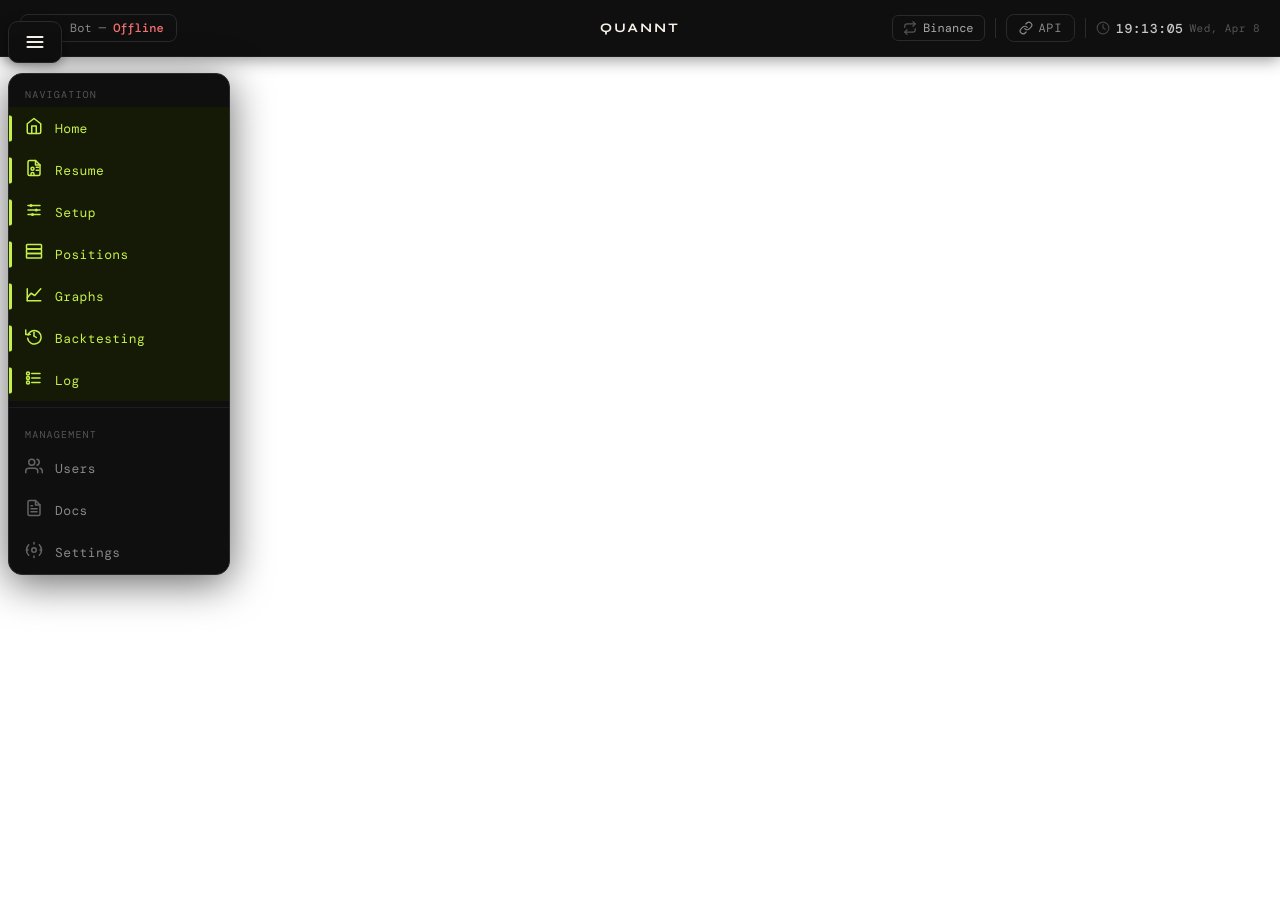
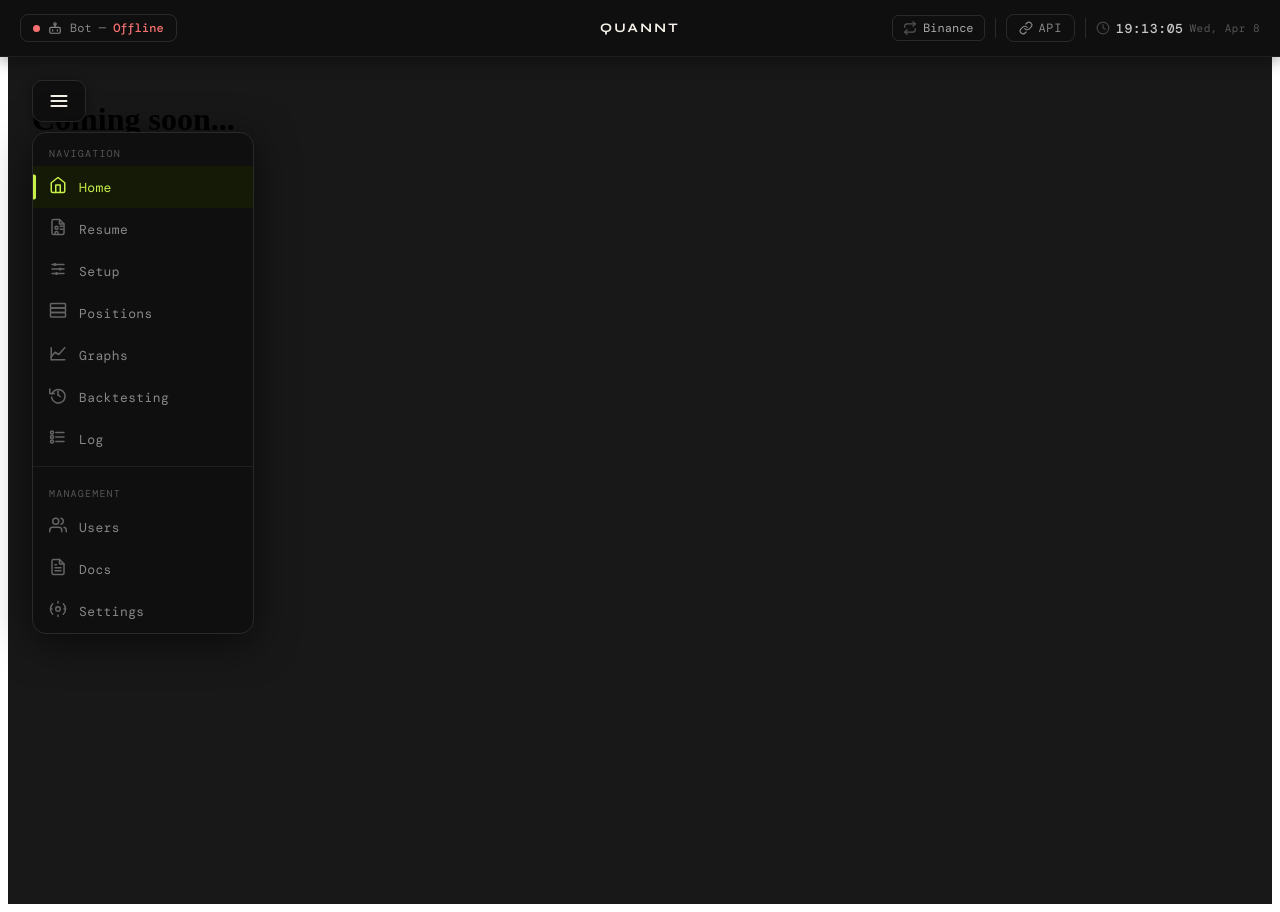
Before and after one commit to THI100/Quantt, a React (Vite) app in the folder quantt-ui/: page / in a window 1280 px wide. Both pictures are taken after a click on the button "Toggle navigation". Before the commit the page ends 800 px from the top, so only its background shows below. Built offline with nearby package versions, Linux system fonts and the light colour scheme.

Commit message:
Error fix on App.tsx, regarding react-router-dom.

```diff
--- a/quantt-ui/src/App.tsx
+++ b/quantt-ui/src/App.tsx
@@ -1,7 +1,7 @@
-import Topbar from "./components/layout/Topbar"
-import Sidebar from "./components/layout/Sidebar"
-// import "./assets/App.css"
 import { BrowserRouter, Routes, Route } from "react-router-dom";
+import Topbar from "./components/layout/Topbar";
+import Sidebar from "./components/layout/Sidebar";
+import "./assets/App.css";
 
 import Home        from "./pages/Home";
 import Resume      from "./pages/Resume";
@@ -12,15 +12,12 @@ import Backtesting from "./pages/Backtesting";
 import Log         from "./pages/Log";
 
 function App() {
-
   return (
     <BrowserRouter>
       <div className="app-layout">
+        <Topbar />
         <Sidebar />
-        <Topbar />
-        <h1>My App</h1>
-      </div>
-      <main className="main-content">
+        <main className="app-main">
           <div className="app-content">
             <Routes>
               <Route path="/"            element={<Home />}        />
@@ -33,8 +30,9 @@ function App() {
             </Routes>
           </div>
         </main>
+      </div>
     </BrowserRouter>
-  )
+  );
 }
 
-export default App
+export default App;
--- a/quantt-ui/src/components/layout/Sidebar.tsx
+++ b/quantt-ui/src/components/layout/Sidebar.tsx
@@ -2,7 +2,8 @@ import { useState } from "react";
 import { NavLink } from "react-router-dom";
 import "../localassets/Sidebar.css";
 
-interface NavLink {
+// Renamed interface to NavItem to avoid collision with NavLink import
+interface NavItem {
   label: string;
   href: string;
   icon: React.ReactNode;
@@ -15,7 +16,6 @@ const IconHome = () => (
   </svg>
 );
 
-// Resume — document with a person silhouette, like a CV
 const IconResume = () => (
   <svg width="18" height="18" viewBox="0 0 24 24" fill="none" stroke="currentColor" strokeWidth="2" strokeLinecap="round" strokeLinejoin="round">
     <path d="M14 2H6a2 2 0 0 0-2 2v16a2 2 0 0 0 2 2h12a2 2 0 0 0 2-2V8z" />
@@ -27,7 +27,6 @@ const IconResume = () => (
   </svg>
 );
 
-// Setup — horizontal sliders representing configuration
 const IconSetup = () => (
   <svg width="18" height="18" viewBox="0 0 24 24" fill="none" stroke="currentColor" strokeWidth="2" strokeLinecap="round" strokeLinejoin="round">
     <line x1="4"  y1="6"  x2="20" y2="6"  />
@@ -39,7 +38,6 @@ const IconSetup = () => (
   </svg>
 );
 
-// Positions — stacked layers representing open trade positions
 const IconPositions = () => (
   <svg width="18" height="18" viewBox="0 0 24 24" fill="none" stroke="currentColor" strokeWidth="2" strokeLinecap="round" strokeLinejoin="round">
     <rect x="2" y="14" width="20" height="6" rx="1" />
@@ -48,7 +46,6 @@ const IconPositions = () => (
   </svg>
 );
 
-// Graphs — line chart with upward trend
 const IconGraphs = () => (
   <svg width="18" height="18" viewBox="0 0 24 24" fill="none" stroke="currentColor" strokeWidth="2" strokeLinecap="round" strokeLinejoin="round">
     <polyline points="3 17 8 11 13 14 21 5" />
@@ -57,7 +54,6 @@ const IconGraphs = () => (
   </svg>
 );
 
-// Backtesting — rewind arrow with a clock hand, symbolising replaying history
 const IconBacktesting = () => (
   <svg width="18" height="18" viewBox="0 0 24 24" fill="none" stroke="currentColor" strokeWidth="2" strokeLinecap="round" strokeLinejoin="round">
     <polyline points="1 4 1 10 7 10" />
@@ -67,7 +63,6 @@ const IconBacktesting = () => (
   </svg>
 );
 
-// Log — bulleted list with dot markers, representing timestamped entries
 const IconLog = () => (
   <svg width="18" height="18" viewBox="0 0 24 24" fill="none" stroke="currentColor" strokeWidth="2" strokeLinecap="round" strokeLinejoin="round">
     <line x1="9"  y1="6"  x2="20" y2="6"  />
@@ -114,7 +109,7 @@ const IconMenu = () => (
   </svg>
 );
 
-const navLinks: NavLink[] = [
+const navItems: NavItem[] = [
   // Main Navigation
   { label: "Home",        href: "/",            icon: <IconHome />        },
   { label: "Resume",      href: "/Resume",      icon: <IconResume />      },
@@ -131,10 +126,10 @@ const navLinks: NavLink[] = [
 
 export default function Sidebar() {
   const [isOpen, setIsOpen] = useState(false);
-  const [activeLink, setActiveLink] = useState("/");
+
+  const close = () => setIsOpen(false);
 
   return (
-    <>
     <div className="sidebar-root">
       {/* Toggle Button */}
       <button
@@ -153,39 +148,40 @@ export default function Sidebar() {
       >
         <div className="sidebar-section-label">Navigation</div>
 
-          {navLinks.slice(0, 7).map((link) => (
+        {navItems.slice(0, 7).map((item) => (
           <NavLink
-              key={link.href}
-              href={link.href}
-              className={`sidebar-link${activeLink === link.href ? " active" : ""}`}
-              onClick={() => setIsOpen(false)} // closes sidebar on navigate
+            key={item.href}
+            to={item.href}
+            end={item.href === "/"}
+            className={({ isActive }: { isActive: boolean }) =>
+              `sidebar-link${isActive ? " active" : ""}`
+            }
+            onClick={close}
           >
-              <span className="sidebar-link-icon">{link.icon}</span>
-              {link.label}
+            <span className="sidebar-link-icon">{item.icon}</span>
+            {item.label}
           </NavLink>
         ))}
 
         <div className="sidebar-divider" />
         <div className="sidebar-section-label">Management</div>
 
-          {navLinks.slice(7).map((link) => (
-            <a
-              key={link.href}
-              href={link.href}
-              className={`sidebar-link${activeLink === link.href ? " active" : ""}`}
-              onClick={(e) => {
-                e.preventDefault();
-                setActiveLink(link.href);
-              }}
+        {navItems.slice(7).map((item) => (
+          <NavLink
+            key={item.href}
+            to={item.href}
+            className={({ isActive }: { isActive: boolean }) =>
+              `sidebar-link${isActive ? " active" : ""}`
+            }
+            onClick={close}
           >
-              <span className="sidebar-link-icon">{link.icon}</span>
-              {link.label}
-            </a>
+            <span className="sidebar-link-icon">{item.icon}</span>
+            {item.label}
+          </NavLink>
         ))}
 
         <div className="sidebar-divider" />
       </nav>
     </div>
-    </>
   );
 }
```
Also changed, not shown: quantt-ui/package.json (+5 -4 lines), 1 other file (tests, documents, lock files or other folders). Lines whose indentation alone changed are shown as unchanged.
